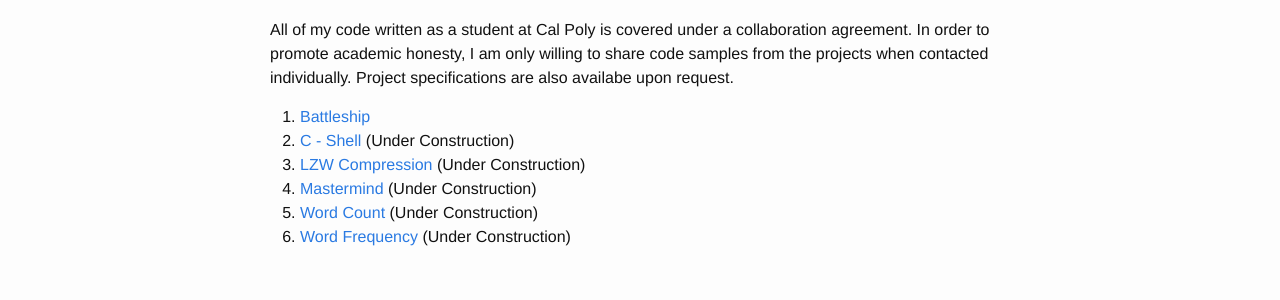
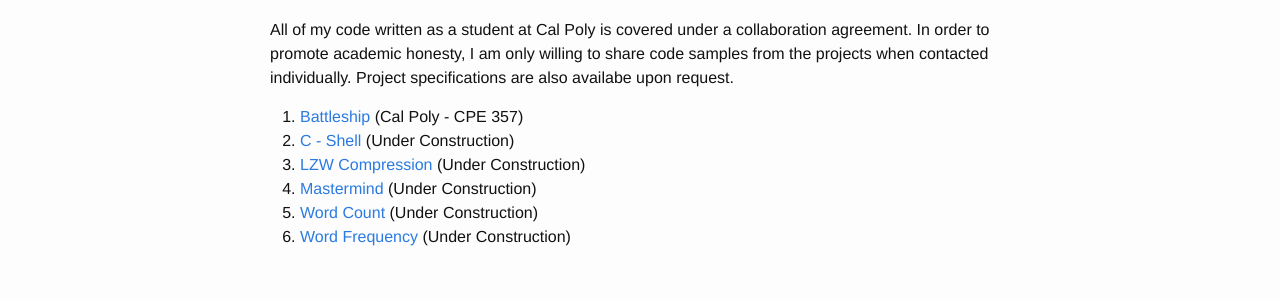
Before and after one commit to JonScott20/JonScott20.github.io, a Jekyll site: the page built from project_directory.md, in a window 1280 px wide. Shown: the part 433-733 px from the top of the page. Built offline with Jekyll 4.4.1, drawn with Linux system fonts in a browser that asks for light colours; our own code applies the rules of GitHub Pages for plain Markdown files.

Commit message:
Update project_directory.md

```diff
--- a/project_directory.md
+++ b/project_directory.md
@@ -8,7 +8,7 @@
 
 All of my code written as a student at Cal Poly is covered under a collaboration agreement. In order to promote academic honesty, I am only willing to share code samples from the projects when contacted individually. Project specifications are also availabe upon request.
 
-1. [Battleship](https://jonscott20.github.io/battleship)
+1. [Battleship](https://jonscott20.github.io/battleship) (Cal Poly - CPE 357)
 2. [C - Shell](https://jonscott20.github.io/cshell) (Under Construction)
 3. [LZW Compression](https://jonscott20.github.io/lzwcompression) (Under Construction)
 4. [Mastermind](https://jonscott20.github.io/mastermind) (Under Construction)
```
